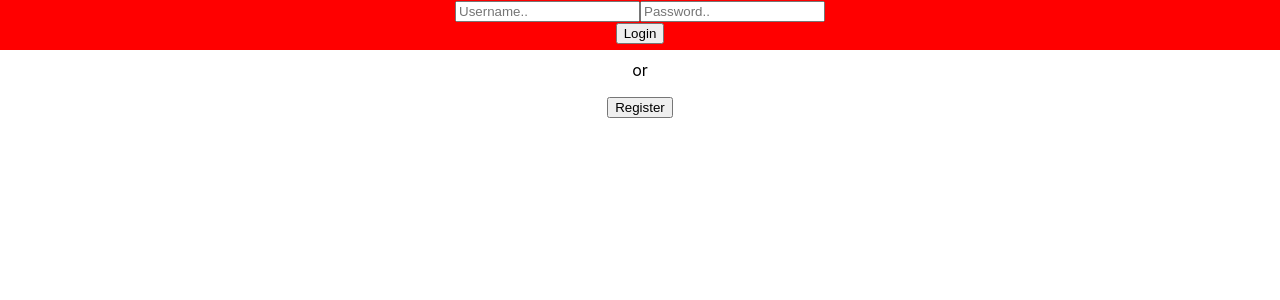
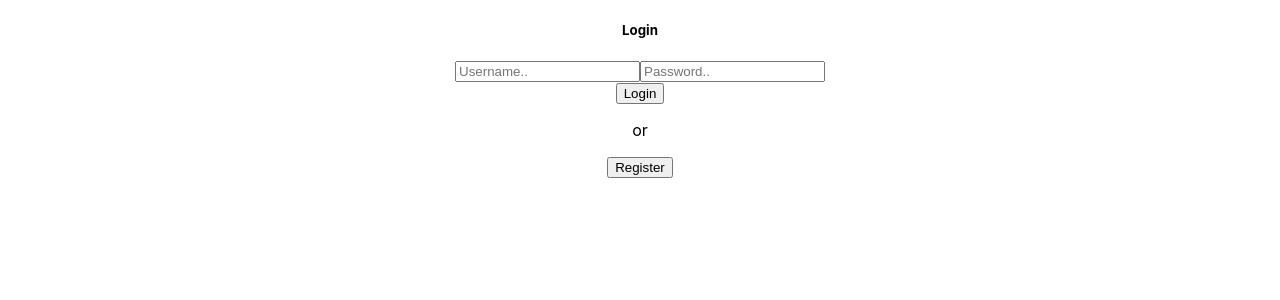
Before and after one commit to jpinckney/idp_web_docs, a React (Create React App) app: page / in a window 1280 px wide. Shown: the top 300 px of the page. Built offline with nearby package versions, Linux system fonts and the light colour scheme; no server answers.

Commit message:
capitalized folder names and fixed some seed sql files

```diff
--- a/src/App.js
+++ b/src/App.js
@@ -1,7 +1,8 @@
 import React, { Component } from 'react';
 import './App.css';
-import Navbar from './components/nav/Navbar'
+import Navbar from './components/Navbar/Navbar'
 import routes  from './routes'
+import Mainpage from './components/Mainpage/Mainpage'
 
 class App extends Component {
 
@@ -12,8 +13,10 @@
       <div className="App">
         <Navbar />
         { routes }
-        {/* <Login /> */}
+        <Mainpage/>
       </div>
+
+
     );
   }
 }
--- a/src/components/Auth/Auth.js
+++ b/src/components/Auth/Auth.js
@@ -15,6 +15,7 @@
       showRegister: false
     }
   }
+
 // Auth is in control of what is being rendered based on if a user is logged in or logged out
 
 
--- a/src/components/Auth/Login.js
+++ b/src/components/Auth/Login.js
@@ -42,6 +42,7 @@
     const {username, password} = this.state
     return (
       <div>
+        <h5>Login</h5>
         <input placeholder='Username..'
           value={ username }
           onChange={ e => this.onInputChange('username', e.target.value) }></input>
--- a/src/components/Auth/Logout.js
+++ b/src/components/Auth/Logout.js
@@ -26,6 +26,7 @@
   render() {
     return (
       <div>
+        <h5>Logout</h5>
         <button onClick={ this.onLogout }>Logout</button>
       </div>
     )
--- a/src/components/Auth/Register.js
+++ b/src/components/Auth/Register.js
@@ -46,7 +46,7 @@
     const { username, password, email } = this.state
     return (
       <div>
-        Register
+        <h5>Register</h5>
         <input placeholder='Username..'
           value={ username }
           onChange={ e => this.onInputChange('username', e.target.value) }></input>
--- a/src/components/nav/Navbar.js
+++ b/src/components/Navbar/Navbar.js
@@ -4,7 +4,7 @@
 export default class Navbar extends Component {
   render() {
     return (
-      <div style={{background: 'red', height:'50px', width: '100%'}}>
+      <div className='navbar'>
         <Auth />
       </div>
     )
--- a/src/components/mainpage/Mainpage.js
+++ b/src/components/mainpage/Mainpage.js
@@ -4,7 +4,7 @@
   render() {
     return (
       <div>
-
+        {this.props.children}
       </div>
     )
   }
--- /dev/null
+++ b/src/css/reset.scss
@@ -0,0 +1,48 @@
+/* http://meyerweb.com/eric/tools/css/reset/
+   v2.0 | 20110126
+   License: none (public domain)
+*/
+
+html, body, div, span, applet, object, iframe,
+h1, h2, h3, h4, h5, h6, p, blockquote, pre,
+a, abbr, acronym, address, big, cite, code,
+del, dfn, em, img, ins, kbd, q, s, samp,
+small, strike, strong, sub, sup, tt, var,
+b, u, i, center,
+dl, dt, dd, ol, ul, li,
+fieldset, form, label, legend,
+table, caption, tbody, tfoot, thead, tr, th, td,
+article, aside, canvas, details, embed,
+figure, figcaption, footer, header, hgroup,
+menu, nav, output, ruby, section, summary,
+time, mark, audio, video {
+	margin: 0;
+	padding: 0;
+	border: 0;
+	font-size: 100%;
+	font: inherit;
+	vertical-align: baseline;
+}
+/* HTML5 display-role reset for older browsers */
+article, aside, details, figcaption, figure,
+footer, header, hgroup, menu, nav, section {
+	display: block;
+}
+body {
+	line-height: 1;
+}
+ol, ul {
+	list-style: none;
+}
+blockquote, q {
+	quotes: none;
+}
+blockquote:before, blockquote:after,
+q:before, q:after {
+	content: '';
+	content: none;
+}
+table {
+	border-collapse: collapse;
+	border-spacing: 0;
+}
--- /dev/null
+++ b/src/css/variables.scss
@@ -0,0 +1,5 @@
+$body: #333;
+
+.navbar {
+  color: $body
+}
```
Also changed, not shown: src/css/colors.scss (added), 2 other files (tests, documents, lock files or other folders).
